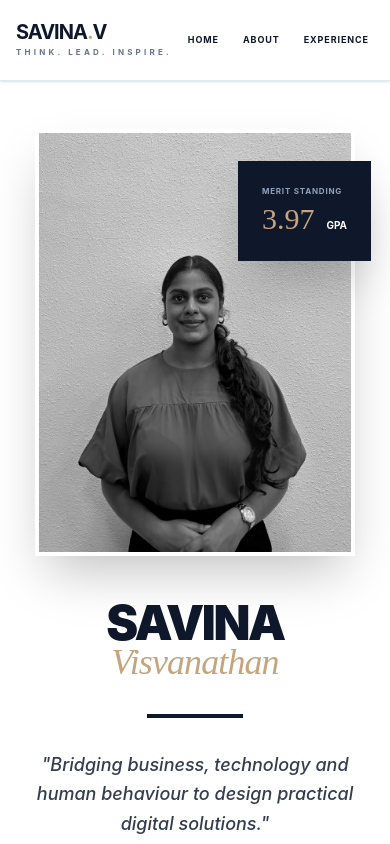
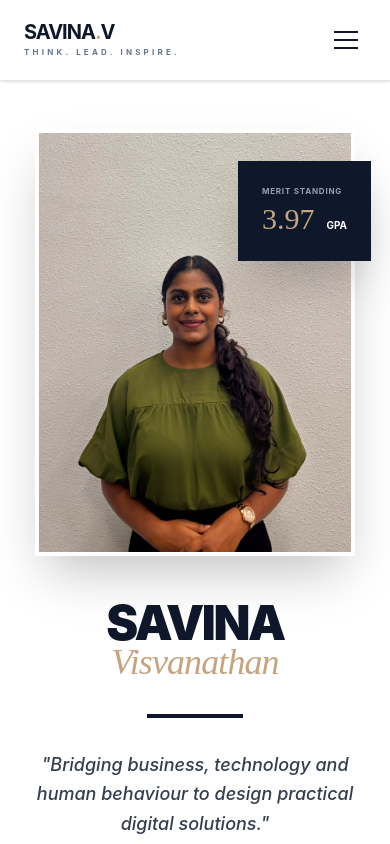
Before and after one commit to Savina2302/savina-portfolio, a React (Vite) app: page / in a window 390 px wide. Shown: the top 844 px of the page. Built offline with nearby package versions, Linux system fonts and the light colour scheme.

Commit message:
correction

```diff
--- a/src/App.jsx
+++ b/src/App.jsx
@@ -1,4 +1,4 @@
-import React, { useEffect } from 'react';
+import React, { useState, useEffect } from 'react';
 
 // --- SHARED COMPONENTS ---
 
@@ -16,10 +16,12 @@ const SectionHeader = ({ title, subtitle, light }) => (
   </div>
 );
 
+// RESTORED: Original grid and aspect ratio
 const PhotoGallery = ({ count, label = "Project Photos", images = [] }) => {
   const items = images.length > 0 ? images : [...Array(count)];
   return (
-    <div className={`grid ${items.length === 1 ? 'grid-cols-1' : 'grid-cols-1 sm:grid-cols-2'} lg:grid-cols-3 gap-4 mt-6`}>
+    /* This grid logic ensures 2 photos = 2 columns, 3 photos = 3 columns */
+    <div className={`grid ${items.length === 1 ? 'grid-cols-1' : items.length === 2 ? 'grid-cols-2' : 'grid-cols-3'} gap-2 mt-6`}>
       {items.map((item, i) => {
         const isObject = typeof item === 'object' && item !== null;
         const src = isObject ? item.url : item;
@@ -27,12 +29,12 @@ const PhotoGallery = ({ count, label = "Project Photos", images = [] }) => {
         const zoom = isObject && item.zoom ? item.zoom : "scale-100";
 
         return (
-          <div key={i} className="bg-slate-100 border border-dashed border-slate-300 flex items-center justify-center aspect-video relative overflow-hidden group rounded-sm shadow-sm">
+          <div key={i} className="bg-slate-100 border border-dashed border-slate-300 flex items-center justify-center aspect-video relative overflow-hidden group">
             {src && src !== "IMAGE_URL_HERE" ? (
               <img
                 src={src}
+                className={`w-full h-full object-cover ${position} ${zoom} transition-transform duration-500 group-hover:opacity-90`}
                 alt={label}
-                className={`w-full h-full object-cover ${position} ${zoom} transition-transform duration-700 group-hover:scale-110`}
               />
             ) : (
               <span className="text-[8px] font-bold text-slate-400 uppercase tracking-widest">{label}</span>
@@ -44,16 +46,17 @@ const PhotoGallery = ({ count, label = "Project Photos", images = [] }) => {
   );
 };
 
+// RESTORED: Original padding and layout
 const ExperienceCard = ({ title, organization, period, highlights, photosCount, isCurrent, images = [] }) => (
-  <div className={`relative pl-8 lg:pl-12 pb-12 lg:pb-16 border-l-2 ${isCurrent ? 'border-brand-accent' : 'border-slate-200'} last:pb-0 reveal`}>
+  <div className={`relative pl-12 pb-16 border-l-2 ${isCurrent ? 'border-brand-accent' : 'border-slate-200'} last:pb-0 reveal`}>
     <div className={`absolute -left-[9px] top-0 w-4 h-4 rounded-full border-2 bg-white ${isCurrent ? 'border-brand-accent' : 'border-slate-300'}`}>
       {isCurrent && <div className="absolute inset-1 bg-brand-accent rounded-full animate-pulse"></div>}
     </div>
     <div className="flex flex-col lg:flex-row lg:gap-12">
       <div className="flex-1">
         <span className="text-[10px] font-bold text-brand-accent uppercase tracking-[0.3em] mb-2 block">{period}</span>
-        <h3 className="text-xl lg:text-2xl font-bold text-brand-dark mb-1">{title}</h3>
-        <p className="text-xs lg:text-sm font-bold text-brand-muted uppercase tracking-widest mb-6">{organization}</p>
+        <h3 className="text-2xl font-bold text-brand-dark mb-1">{title}</h3>
+        <p className="text-sm font-bold text-brand-muted uppercase tracking-widest mb-6">{organization}</p>
         <ul className="space-y-3 mb-8">
           {highlights.map((item, i) => (
             <li key={i} className="text-brand-primary text-sm flex items-start gap-3">
@@ -62,7 +65,7 @@ const ExperienceCard = ({ title, organization, period, highlights, photosCount,
           ))}
         </ul>
       </div>
-      <div className="w-full lg:w-1/2">
+      <div className="lg:w-1/2">
         <PhotoGallery count={photosCount} images={images} label="Event / Role Photos" />
       </div>
     </div>
@@ -111,6 +114,7 @@ const ProjectCard = ({ title, tagline, description, role, tags, category, link }
 
 const App = () => {
   // Smooth Reveal Effect logic
+  const [isMenuOpen, setIsMenuOpen] = useState(false);
   useEffect(() => {
     const observerOptions = { threshold: 0.1, rootMargin: '0px 0px -50px 0px' };
     const observer = new IntersectionObserver((entries) => {
@@ -126,8 +130,7 @@ const App = () => {
   }, []);
 
   return (
-    <div className="min-h-screen relative font-sans text-brand-dark overflow-x-hidden selection:bg-brand-accent/30">
-
+    <div className="min-h-screen relative font-sans text-brand-dark selection:bg-brand-accent/30">
       {/* Background Smoothness Style Injection */}
       <style dangerouslySetInnerHTML={{ __html: `
         html { scroll-behavior: smooth; }
@@ -144,13 +147,16 @@ const App = () => {
       </div>
 
       {/* NAVIGATION */}
+      {/* NAVIGATION */}
       <nav className="sticky top-0 z-50 bg-white/95 backdrop-blur-md border-b border-slate-200 shadow-sm">
-        <div className="max-w-7xl mx-auto h-20 lg:h-24 px-4 lg:px-8 flex items-center justify-between">
+        <div className="max-w-7xl mx-auto h-20 lg:h-24 px-6 lg:px-8 flex items-center justify-between">
           <div className="flex flex-col flex-shrink-0">
             <span className="text-xl lg:text-2xl font-bold tracking-tighter uppercase leading-none">Savina<span className="text-brand-accent">.</span>V</span>
             <span className="text-[8px] font-bold tracking-[0.4em] text-brand-muted uppercase mt-1">Think. Lead. Inspire.</span>
           </div>
-          <div className="flex items-center overflow-x-auto no-scrollbar ml-4 space-x-6 lg:space-x-8 text-[9px] lg:text-[10px] font-bold tracking-[0.1em] lg:tracking-[0.2em] uppercase whitespace-nowrap">
+
+          {/* Desktop Menu */}
+          <div className="hidden lg:flex items-center space-x-8 text-[10px] font-bold tracking-[0.2em] uppercase">
             <a href="#home" className="hover:text-brand-accent transition-colors">Home</a>
             <a href="#about" className="hover:text-brand-accent transition-colors">About</a>
             <a href="#experience" className="hover:text-brand-accent transition-colors">Experience</a>
@@ -159,7 +165,30 @@ const App = () => {
             <a href="#projects" className="hover:text-brand-accent transition-colors">Projects</a>
             <a href="#contact" className="hover:text-brand-accent transition-colors text-brand-accent">Contact</a>
           </div>
+
+          {/* Mobile Menu Button */}
+          <button
+            onClick={() => setIsMenuOpen(!isMenuOpen)}
+            className="lg:hidden p-2 text-brand-dark focus:outline-none"
+          >
+            <div className="w-6 h-0.5 bg-current mb-1.5 transition-all"></div>
+            <div className="w-6 h-0.5 bg-current mb-1.5"></div>
+            <div className="w-6 h-0.5 bg-current"></div>
+          </button>
         </div>
+
+        {/* Mobile Dropdown Menu */}
+        {isMenuOpen && (
+          <div className="lg:hidden bg-white border-b border-slate-200 py-6 px-8 flex flex-col space-y-4 text-[10px] font-bold tracking-[0.2em] uppercase animate-in fade-in slide-in-from-top-4">
+            <a href="#home" onClick={() => setIsMenuOpen(false)}>Home</a>
+            <a href="#about" onClick={() => setIsMenuOpen(false)}>About</a>
+            <a href="#experience" onClick={() => setIsMenuOpen(false)}>Experience</a>
+            <a href="#skills" onClick={() => setIsMenuOpen(false)}>Skills</a>
+            <a href="#certifications" onClick={() => setIsMenuOpen(false)}>Certifications</a>
+            <a href="#projects" onClick={() => setIsMenuOpen(false)}>Projects</a>
+            <a href="#contact" onClick={() => setIsMenuOpen(false)} className="text-brand-accent">Contact</a>
+          </div>
+        )}
       </nav>
 
       <main className="relative z-10">
@@ -188,9 +217,9 @@ const App = () => {
 
               <div className="order-1 lg:order-2 flex justify-center relative">
                 <div className="relative w-full max-w-[320px] lg:max-w-lg">
-                  <div className="aspect-[3/4] bg-slate-100 border-4 lg:border-8 border-white shadow-2xl grayscale hover:grayscale-0 transition-all duration-1000 overflow-hidden z-10 relative">
-                    <img src="/images/profile1.png" alt="Savina" className="w-full h-full object-cover object-top" />
-                  </div>
+                  <div className="aspect-[3/4] bg-slate-100 border-4 lg:border-8 border-white shadow-2xl grayscale-0 lg:grayscale lg:hover:grayscale-0 transition-all duration-1000 overflow-hidden z-10 relative">
+   <img src="/images/profile1.png" alt="Savina" className="w-full h-full object-cover object-top" />
+</div>
                   <div className="absolute top-8 -right-4 lg:top-20 lg:-right-10 bg-brand-dark p-6 lg:p-10 shadow-2xl z-20 w-fit h-fit flex flex-col items-start transform hover:scale-105 transition-transform duration-500">
                     <p className="text-[8px] lg:text-[10px] font-bold text-slate-400 uppercase tracking-widest mb-1 lg:mb-2 whitespace-nowrap">Merit Standing</p>
                     <p className="text-3xl lg:text-5xl font-serif text-brand-accent flex items-baseline gap-2">
```
